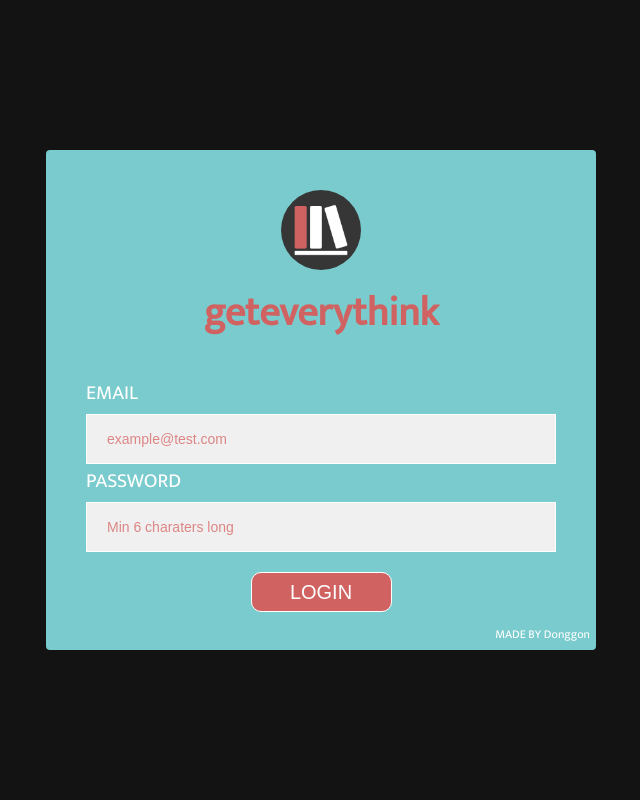
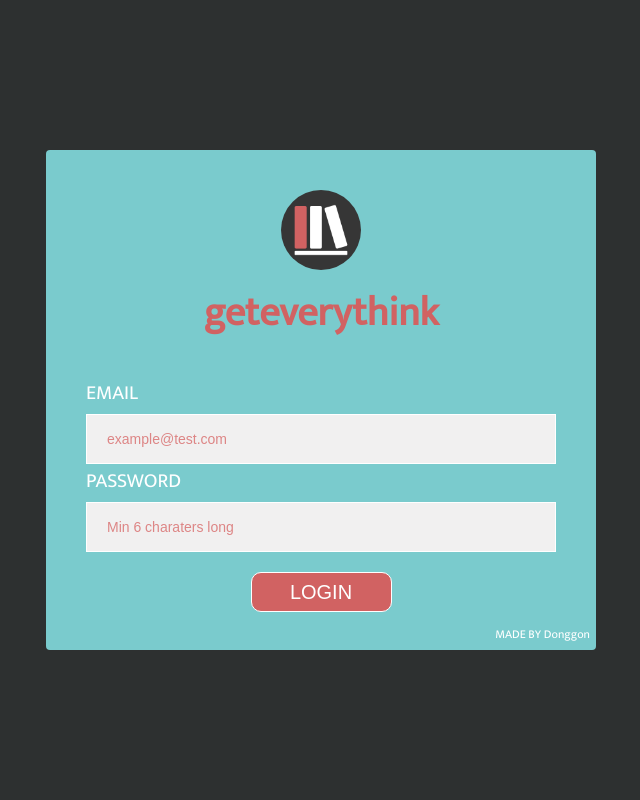
Before and after one commit to yoo-donggon/geteverythink, a PHP site: page / in a window 1280 px wide. Shown: the whole page, without its empty margins (319-959 px from the left). Run offline with PHP 8.4, Linux system fonts and the light colour scheme.

Commit message:
css background

```diff
--- a/style.css
+++ b/style.css
@@ -3,7 +3,7 @@ body {
   margin: 0;
   width: 100vw;
   height: 100vh;
-  background: #131313;
+  background: #2d3030;
   display: flex;
   align-items: center;
   text-align: center;
```
